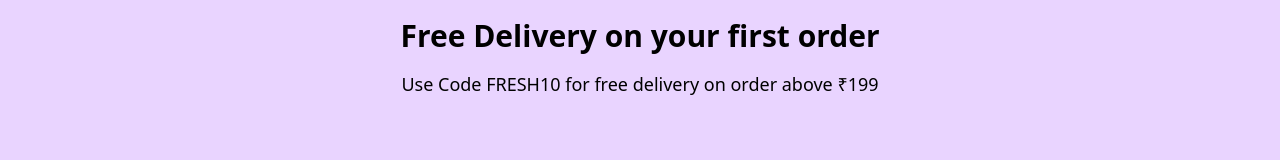
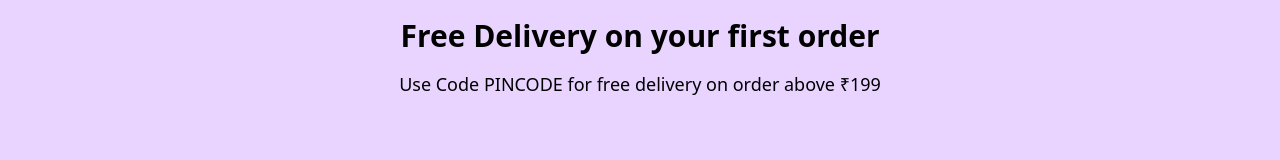
Before and after one commit to JPrabhatJ/Pincode, a React (Vite) app: page / in a window 1280 px wide. Shown: the part 1659-1819 px from the top of the page. Built offline with nearby package versions, Linux system fonts and the light colour scheme.

Commit message:
New Changes

```diff
--- a/src/Components/Template.jsx
+++ b/src/Components/Template.jsx
@@ -5,7 +5,7 @@
      <section className='py-12 bg-purple-200'>
         <div className='container px-4 mx-auto text-center'>
             <h2 className='text-3xl font-bold mb-4'>Free Delivery on your first order</h2>
-            <p className='text-lg mb-6 max-w-2xl mx-auto'>Use Code FRESH10 for
+            <p className='text-lg mb-6 max-w-2xl mx-auto'>Use Code PINCODE for
                 free delivery on order above ₹199
             </p>
         </div>
```
